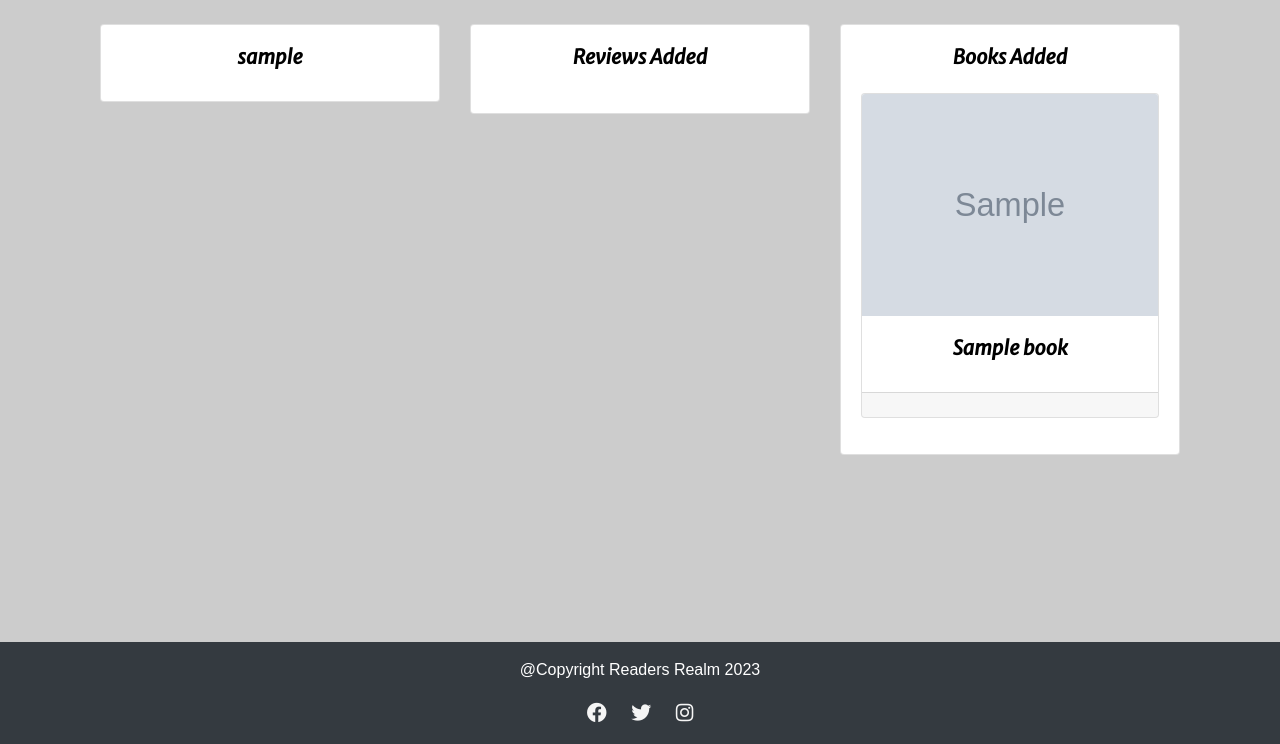
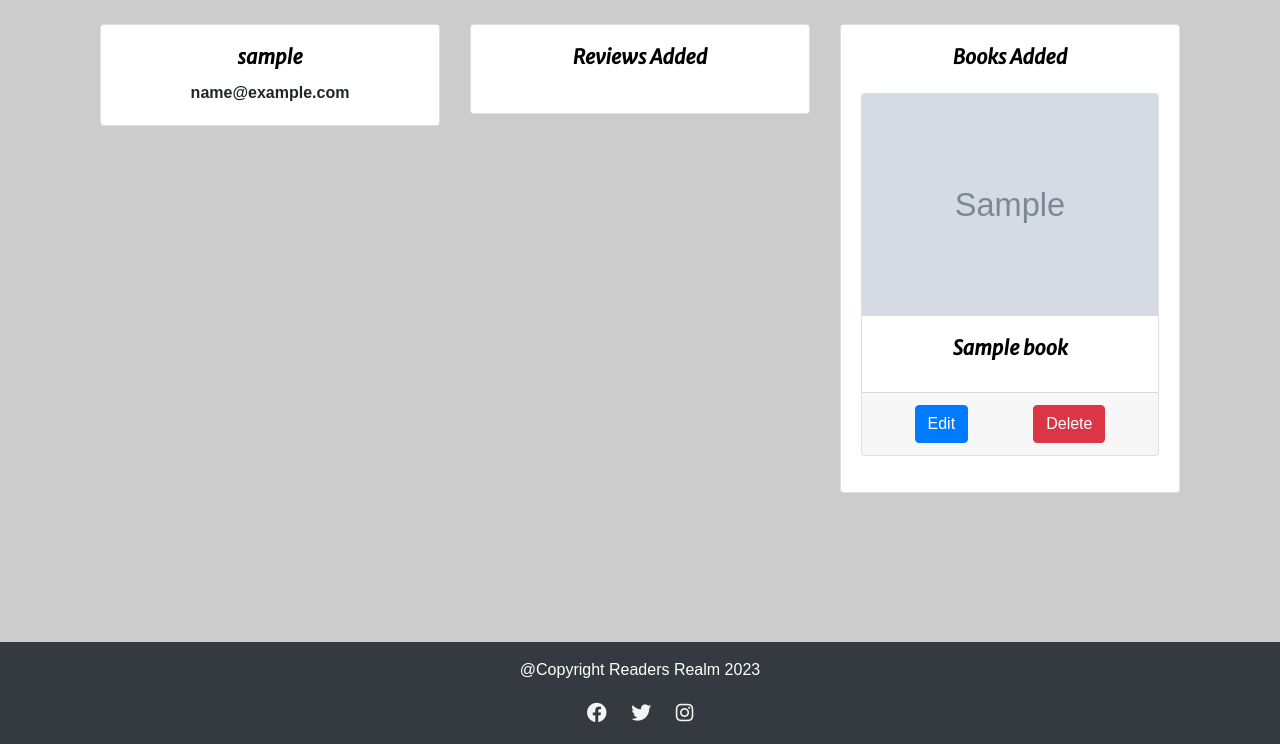
Before and after one commit to Craig-Hudson/online-book-review, a Flask app: page /delete_review/1 in a window 1280 px wide. Shown: the part 56-800 px from the top of the page. Run offline with Flask 2, Linux system fonts and the light colour scheme; tables that the repository leaves empty hold one stand-in row (values such as "Sample post"); grey boxes marked "Sample" are stand-in pictures; data that the repository does not hold is empty.

Commit message:
ADD: add modals for when the user clicked delete book/review for futher authentication

```diff
--- a/readersrealm/templates/profile.html
+++ b/readersrealm/templates/profile.html
@@ -1,30 +1,56 @@
-{% extends "base.html" %} {% block content %}
+{% extends "base.html" %}
+
+{% block content %}
 <div class="container mt-4">
     <div class="row">
+        <!-- User Info Column -->
         <div class="col-md-4">
             <div class="card">
                 <div class="card-body">
                     <h5 class="card-title text-center">{{ user.username }}</h5>
-                    <p class="card-text">{{ user.name }}</p>
+                    <p class="card-text text-center"><strong>{{ user.email }}</strong></p>
                 </div>
             </div>
         </div>
 
+        <!-- Reviews Column -->
         <div class="col-md-4">
             <div class="card">
                 <div class="card-body">
                     <h5 class="card-title text-center">Reviews Added</h5>
                     <div class="mb-4"></div>
-                    <!-- Margin between username column and reviews column -->
                     {% for review in user.reviews %}
                     <div class="card mb-3">
                         <div class="card-body">
-                            <h3> {{  review.book.title }}</h3>
+                            <h3>{{ review.book.title }}</h3>
                             <p><strong>Rating:</strong> {{ review.rating }}</p>
                             <p><strong>Review:</strong> {{ review.comment }}</p>
                             <div class="d-flex justify-content-around">
-                                <a href="{{ url_for('edit_review', username=username, review_id=review.id) }}" class="btn btn-primary">Edit</a>
-                                <a href="{{ url_for('delete_review', review_id=review.id) }}" class="btn btn-danger">Delete</a>
+                                <a href="{{ url_for('edit_review', username=user.username, review_id=review.id) }}" class="btn btn-primary">Edit</a>
+                                <!-- Delete Review Modal Trigger Button -->
+                                <button type="button" class="btn btn-danger" data-toggle="modal" data-target="#deleteReviewModal{{ review.id }}">
+                                    Delete
+                                </button>
+                                <!-- Delete Review Modal -->
+                                <div class="modal fade" id="deleteReviewModal{{ review.id }}" tabindex="-1" role="dialog" aria-labelledby="deleteReviewModalLabel{{ review.id }}" aria-hidden="true">
+                                    <div class="modal-dialog" role="document">
+                                        <div class="modal-content">
+                                            <div class="modal-header">
+                                                <h5 class="modal-title" id="exampleModalLabel">Confirm Deletion</h5>
+                                                <button type="button" class="close" data-dismiss="modal" aria-label="Close">
+                                                    <span aria-hidden="true">&times;</span>
+                                                </button>
+                                            </div>
+                                            <div class="modal-body">
+                                                <p>Are you sure you want to delete this review?</p>
+                                            </div>
+                                            <div class="modal-footer">
+                                                <button type="button" class="btn btn-secondary" data-dismiss="modal">Cancel</button>
+                                                <a href="{{ url_for('delete_review', review_id=review.id) }}" class="btn btn-danger">Delete</a>
+                                            </div>
+                                        </div>
+                                    </div>
+                                </div>
                             </div>
                         </div>
                     </div>
@@ -33,12 +59,12 @@
             </div>
         </div>
 
+        <!-- Books Column -->
         <div class="col-md-4">
             <div class="card">
                 <div class="card-body">
                     <h5 class="card-title text-center">Books Added</h5>
                     <div class="mb-4"></div>
-                    <!-- Margin between username column and books column -->
                     {% for book in user.books %}
                     <div class="card mb-3">
                         {% if book.image_url == "not-available.webp" %}
@@ -50,10 +76,31 @@
                             <h5 class="card-title text-center">{{ book.title }}</h5>
                         </div>
                         <div class="card-footer d-flex justify-content-around">
-                            {% for review in book.reviews %}
-                                <a href="{{ url_for('edit_review', username=username, review_id=review.id) }}" class="btn btn-primary">Edit</a>
-                                <a href="{{ url_for('delete_review', review_id=review.id) }}" class="btn btn-danger">Delete</a>
-                            {% endfor %}
+                            <a href="{{ url_for('edit_book', username=user.username, book_id=book.id) }}" class="btn btn-primary">Edit</a>
+                            <!-- Delete Book Modal Trigger Button -->
+                            <button type="button" class="btn btn-danger" data-toggle="modal" data-target="#deleteBookModal{{ book.id }}">
+                                Delete
+                            </button>
+                            <!-- Delete Book Modal -->
+                            <div class="modal fade" id="deleteBookModal{{ book.id }}" tabindex="-1" role="dialog" aria-labelledby="deleteBookModalLabel{{ book.id }}" aria-hidden="true">
+                                <div class="modal-dialog" role="document">
+                                    <div class="modal-content">
+                                        <div class="modal-header">
+                                            <h5 class="modal-title" id="exampleModalLabel">Confirm Deletion</h5>
+                                            <button type="button" class="close" data-dismiss="modal" aria-label="Close">
+                                                <span aria-hidden="true">&times;</span>
+                                            </button>
+                                        </div>
+                                        <div class="modal-body">
+                                            <p>Are you sure you want to delete this book?</p>
+                                        </div>
+                                        <div class="modal-footer">
+                                            <button type="button" class="btn btn-secondary" data-dismiss="modal">Cancel</button>
+                                            <a href="{{ url_for('delete_book', book_id=book.id) }}" class="btn btn-danger">Delete</a>
+                                        </div>
+                                    </div>
+                                </div>
+                            </div>
                         </div>
                     </div>
                     {% endfor %}
```
